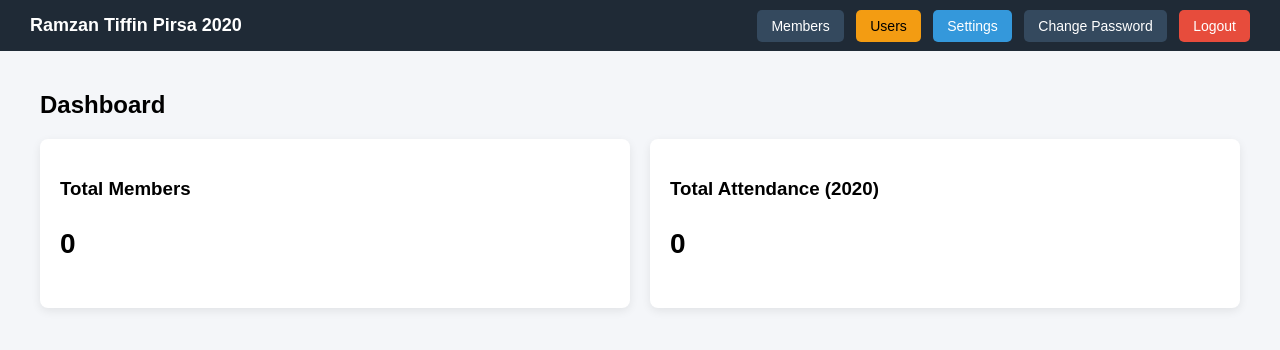
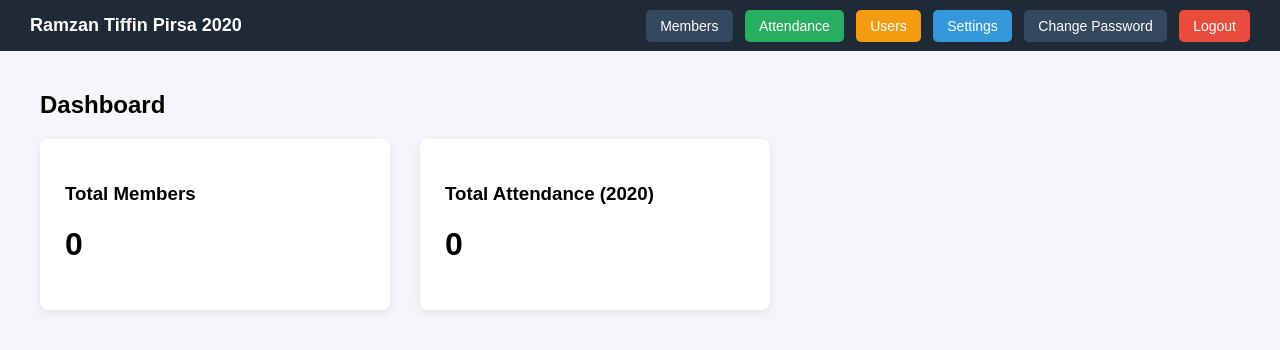
Before and after one commit to mohdkukshi/ramzan-tiffin-1447, a Flask app: page /dashboard in a window 1280 px wide. Shown: the top 350 px of the page. Run offline with Flask 3, Linux system fonts and the light colour scheme; the visitor is signed in with stand-in values (Sample User, id 1); a database or web service that is not in the repository returns one stand-in record (values such as "Sample title"); data that the repository does not hold is empty; some libraries are stand-ins or nearby versions.

Commit message:
Navbar logic fixed + unified layout

```diff
--- a/templates/base.html
+++ b/templates/base.html
@@ -2,7 +2,6 @@
 <html>
 <head>
     <title>Ramzan Tiffin Pirsa {{ year }}</title>
-
     <style>
         body {
             margin: 0;
@@ -31,12 +30,14 @@
             border-radius: 5px;
             font-size: 14px;
             font-weight: 500;
+            color: white;
         }
 
-        .btn-dark { background:#34495e; color:white; }
+        .btn-grey { background:#34495e; }
         .btn-yellow { background:#f39c12; color:black; }
-        .btn-blue { background:#3498db; color:white; }
-        .btn-red { background:#e74c3c; color:white; }
+        .btn-blue { background:#3498db; }
+        .btn-green { background:#27ae60; }
+        .btn-red { background:#e74c3c; }
 
         .container {
             padding: 40px;
@@ -44,9 +45,10 @@
 
         .card {
             background: white;
-            padding: 20px;
+            padding: 25px;
             border-radius: 8px;
             box-shadow: 0 3px 10px rgba(0,0,0,0.08);
+            margin-bottom: 20px;
         }
 
         button {
@@ -62,9 +64,7 @@
             border: 1px solid #ccc;
         }
 
-        h2 {
-            margin-top: 0;
-        }
+        h2 { margin-top:0; }
     </style>
 </head>
 
@@ -77,15 +77,15 @@
 
     <div class="nav-links">
 
-        {% if request.endpoint == "dashboard" %}
-            <a href="{{ url_for('members') }}" class="btn-dark">Members</a>
+        {% if request.path == "/dashboard" %}
+            <a href="{{ url_for('members') }}" class="btn-grey">Members</a>
+            <a href="{{ url_for('attendance') }}" class="btn-green">Attendance</a>
             <a href="{{ url_for('users') }}" class="btn-yellow">Users</a>
             <a href="{{ url_for('settings') }}" class="btn-blue">Settings</a>
-            <a href="{{ url_for('change_password') }}" class="btn-dark">Change Password</a>
+            <a href="{{ url_for('change_password') }}" class="btn-grey">Change Password</a>
             <a href="{{ url_for('logout') }}" class="btn-red">Logout</a>
-
         {% else %}
-            <a href="{{ url_for('dashboard') }}" class="btn-dark">Dashboard</a>
+            <a href="{{ url_for('dashboard') }}" class="btn-grey">Dashboard</a>
             <a href="{{ url_for('logout') }}" class="btn-red">Logout</a>
         {% endif %}
 
--- a/templates/dashboard.html
+++ b/templates/dashboard.html
@@ -1,23 +1,18 @@
 {% extends "base.html" %}
-
 {% block content %}
 
 <h2>Dashboard</h2>
 
-<div style="display:flex; gap:20px; flex-wrap:wrap;">
+<div style="display:flex; gap:30px;">
 
-    <div class="card" style="flex:1;">
+    <div class="card" style="width:300px;">
         <h3>Total Members</h3>
-        <p style="font-size:28px; font-weight:bold;">
-            {{ total_members }}
-        </p>
+        <h1>{{ total_members }}</h1>
     </div>
 
-    <div class="card" style="flex:1;">
+    <div class="card" style="width:300px;">
         <h3>Total Attendance ({{ year }})</h3>
-        <p style="font-size:28px; font-weight:bold;">
-            {{ total_attendance }}
-        </p>
+        <h1>{{ total_attendance }}</h1>
     </div>
 
 </div>
```
